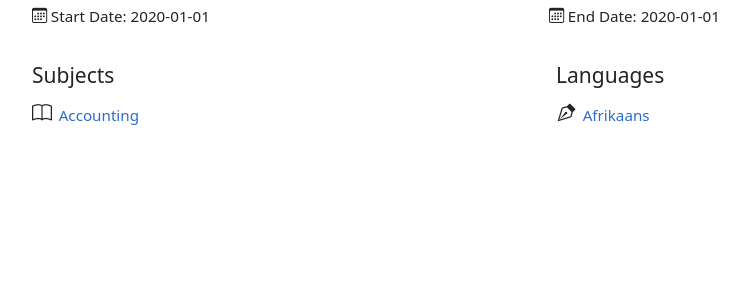
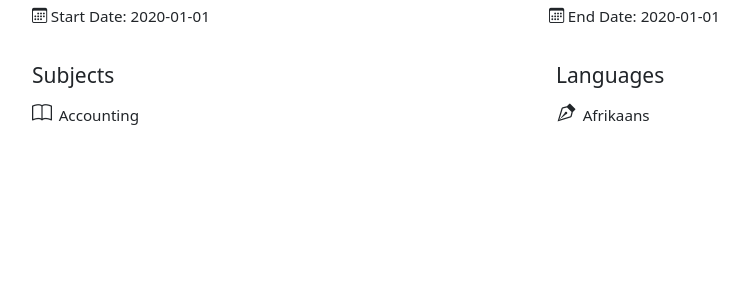
Before and after one commit to SADiLaR/term_platform, a Django app: page /projects/1/ in a window 1280 px wide. Shown: the part 296-596 px from the top of the page, without its empty margins (8-756 px from the left). Run offline with Django 5.2, Linux system fonts and the light colour scheme; data comes from the database, SQL or seed files in the repository; tables that the repository leaves empty hold one stand-in row (values such as "Sample post"); parts of the project's set-up code (start-up, migrations or seed data) failed here and were passed over.

Commit message:
remove language and subjects links from project_detail and document_detail page respectively

```diff
--- a/app/templates/app/document_detail.html
+++ b/app/templates/app/document_detail.html
@@ -45,7 +45,7 @@
               {% for subject in document.subjects.all %}
               <li>
                 <span class="icon-text"><i class="detail-icon bi-book"></i></span>
-                <span class="icon-text"><a href="{% url 'subject_detail' subject.id %}">{{ subject.name }}</a></span>
+                <span class="icon-text">{{ subject.name }}</span>
               </li>
               {% endfor %}
           </ul>
@@ -59,7 +59,7 @@
             {% for language in document.languages.all %}
             <li>
               <span class="icon-text"><i class="detail-icon bi-vector-pen"></i></span>
-              <span class="icon-text"><a href="{% url 'language_detail' language.id %}">{{ language.name }}</a></span>
+              <span class="icon-text">{{ language.name }}</span>
             </li>
             {% endfor %}
         </ul>
--- a/app/templates/app/project_detail.html
+++ b/app/templates/app/project_detail.html
@@ -57,7 +57,7 @@
               {% for subject in subjects %}
               <li>
                 <span class="icon-text"><i class="detail-icon bi-book"></i></span>
-                <span class="icon-text"><a href="{% url 'subject_detail' subject.id %}">{{ subject.name }}</a></span>
+                <span class="icon-text">{{ subject.name }}</span>
               </li>
               {% endfor %}
           </ul>
@@ -71,7 +71,7 @@
             {% for language in languages %}
             <li>
               <span class="icon-text"><i class="detail-icon bi-vector-pen"></i></span>
-              <span class="icon-text"><a href="{% url 'language_detail' language.id %}">{{ language.name }}</a></span>
+              <span class="icon-text">{{ language.name }}</span>
             </li>
             {% endfor %}
         </ul>
```
